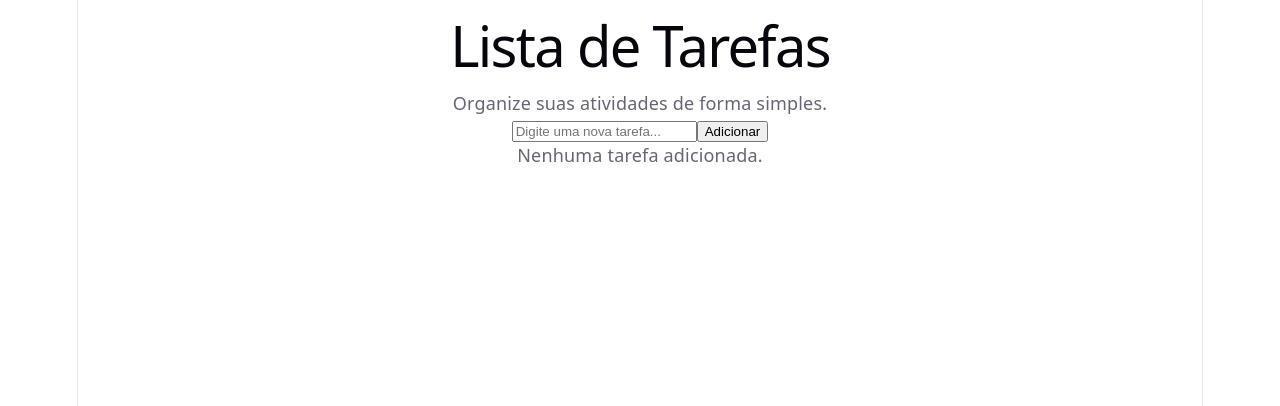
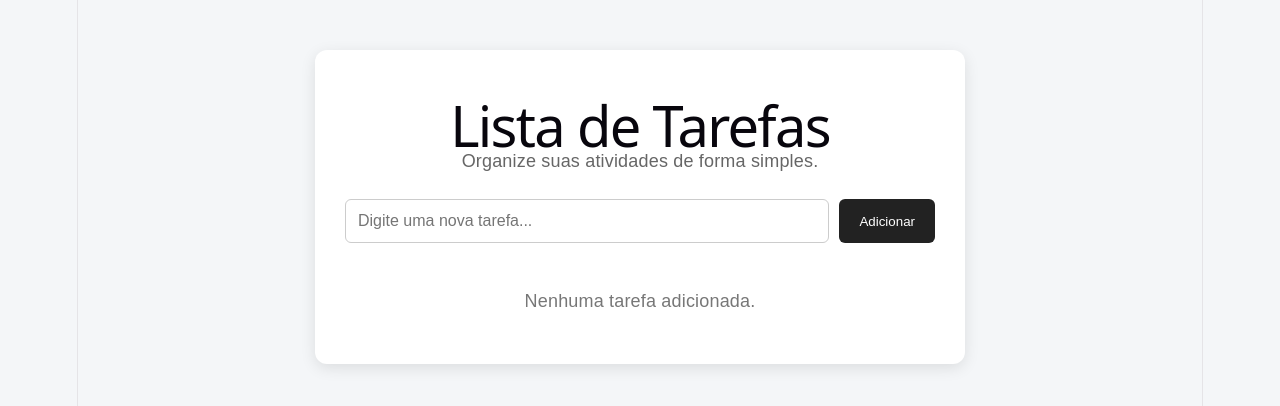
Before and after one commit to RafaelNJR/lista-tarefas, a React (Vite) app: page / in a window 1280 px wide. Shown: the top 406 px of the page. Built offline with nearby package versions, Linux system fonts and the light colour scheme.

Commit message:
Adiciona estilos da lista de tarefas

```diff
--- a/src/App.css
+++ b/src/App.css
@@ -1,184 +1,95 @@
-.counter {
-  font-size: 16px;
-  padding: 5px 10px;
-  border-radius: 5px;
-  color: var(--accent);
-  background: var(--accent-bg);
-  border: 2px solid transparent;
-  transition: border-color 0.3s;
-  margin-bottom: 24px;
-
-  &:hover {
-    border-color: var(--accent-border);
-  }
-  &:focus-visible {
-    outline: 2px solid var(--accent);
-    outline-offset: 2px;
-  }
+* {
+  box-sizing: border-box;
+  margin: 0;
+  padding: 0;
 }
 
-.hero {
-  position: relative;
-
-  .base,
-  .framework,
-  .vite {
-    inset-inline: 0;
-    margin: 0 auto;
+body {
+  font-family: Arial, sans-serif;
+  background: #f4f6f8;
 }
 
-  .base {
-    width: 170px;
-    position: relative;
-    z-index: 0;
+.app {
+  min-height: 100vh;
+  padding: 50px 20px;
 }
 
-  .framework,
-  .vite {
-    position: absolute;
+.container {
+  max-width: 650px;
+  margin: 0 auto;
+  background: white;
+  padding: 30px;
+  border-radius: 12px;
+  box-shadow: 0 4px 15px rgba(0, 0, 0, 0.1);
 }
 
-  .framework {
-    z-index: 1;
-    top: 34px;
-    height: 28px;
-    transform: perspective(2000px) rotateZ(300deg) rotateX(44deg) rotateY(39deg)
-      scale(1.4);
+h1 {
+  margin-bottom: 10px;
 }
 
-  .vite {
-    z-index: 0;
-    top: 107px;
-    height: 26px;
-    width: auto;
-    transform: perspective(2000px) rotateZ(300deg) rotateX(40deg) rotateY(39deg)
-      scale(0.8);
-  }
+.container > p {
+  color: #666;
+  margin-bottom: 25px;
 }
 
-#center {
+.formulario {
+  display: flex;
+  gap: 10px;
+  margin-bottom: 25px;
+}
+
+.formulario input {
+  flex: 1;
+  padding: 12px;
+  border: 1px solid #ccc;
+  border-radius: 6px;
+  font-size: 16px;
+}
+
+button {
+  border: none;
+  border-radius: 6px;
+  padding: 10px 15px;
+  cursor: pointer;
+  background: #222;
+  color: white;
+}
+
+.formulario button {
+  padding: 12px 20px;
+}
+
+.lista {
   display: flex;
   flex-direction: column;
-  gap: 25px;
-  place-content: center;
-  place-items: center;
-  flex-grow: 1;
-
-  @media (max-width: 1024px) {
-    padding: 32px 20px 24px;
-    gap: 18px;
-  }
+  gap: 10px;
 }
 
-#next-steps {
+.tarefa {
   display: flex;
-  border-top: 1px solid var(--border);
-  text-align: left;
-
-  & > div {
-    flex: 1 1 0;
-    padding: 32px;
-    @media (max-width: 1024px) {
-      padding: 24px 20px;
-    }
+  justify-content: space-between;
+  align-items: center;
+  padding: 14px;
+  background: #f1f3f5;
+  border-radius: 6px;
 }
 
-  .icon {
-    margin-bottom: 16px;
-    width: 22px;
-    height: 22px;
+.tarefa span {
+  cursor: pointer;
+  flex: 1;
 }
 
-  @media (max-width: 1024px) {
-    flex-direction: column;
-    text-align: center;
-  }
+.tarefa.concluida span {
+  text-decoration: line-through;
+  opacity: 0.5;
 }
 
-#docs {
-  border-right: 1px solid var(--border);
-
-  @media (max-width: 1024px) {
-    border-right: none;
-    border-bottom: 1px solid var(--border);
-  }
+.tarefa button {
+  background: #c0392b;
 }
 
-#next-steps ul {
-  list-style: none;
-  padding: 0;
-  display: flex;
-  gap: 8px;
-  margin: 32px 0 0;
-
-  .logo {
-    height: 18px;
+.vazio {
+  text-align: center;
+  color: #777;
+  padding: 20px;
 }
-
-  a {
-    color: var(--text-h);
-    font-size: 16px;
-    border-radius: 6px;
-    background: var(--social-bg);
-    display: flex;
-    padding: 6px 12px;
-    align-items: center;
-    gap: 8px;
-    text-decoration: none;
-    transition: box-shadow 0.3s;
-
-    &:hover {
-      box-shadow: var(--shadow);
-    }
-    .button-icon {
-      height: 18px;
-      width: 18px;
-    }
-  }
-
-  @media (max-width: 1024px) {
-    margin-top: 20px;
-    flex-wrap: wrap;
-    justify-content: center;
-
-    li {
-      flex: 1 1 calc(50% - 8px);
-    }
-
-    a {
-      width: 100%;
-      justify-content: center;
-      box-sizing: border-box;
-    }
-  }
-}
-
-#spacer {
-  height: 88px;
-  border-top: 1px solid var(--border);
-  @media (max-width: 1024px) {
-    height: 48px;
-  }
-}
-
-.ticks {
-  position: relative;
-  width: 100%;
-
-  &::before,
-  &::after {
-    content: '';
-    position: absolute;
-    top: -4.5px;
-    border: 5px solid transparent;
-  }
-
-  &::before {
-    left: 0;
-    border-left-color: var(--border);
-  }
-  &::after {
-    right: 0;
-    border-right-color: var(--border);
-  }
-}
```
Lines whose indentation alone changed are shown as unchanged.
